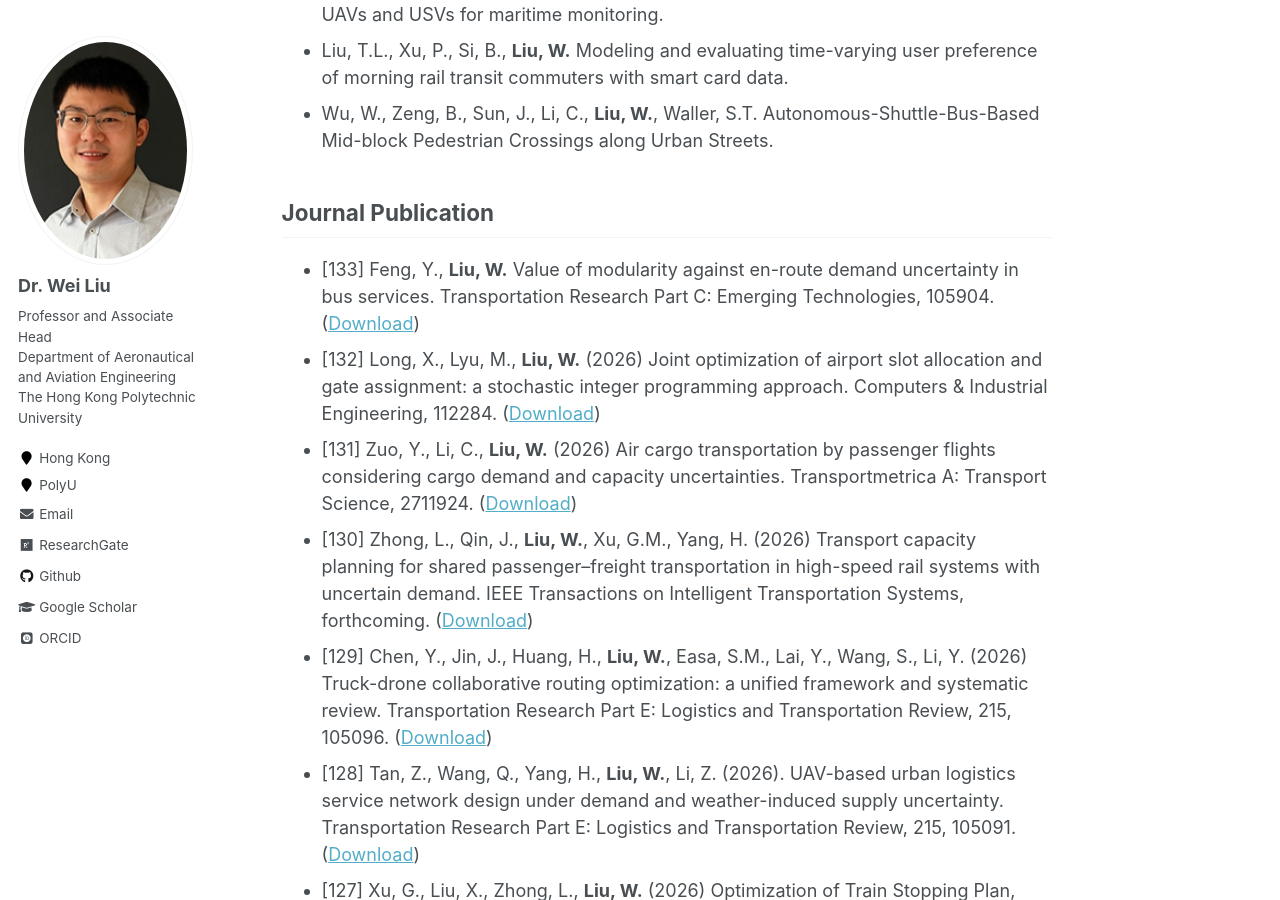
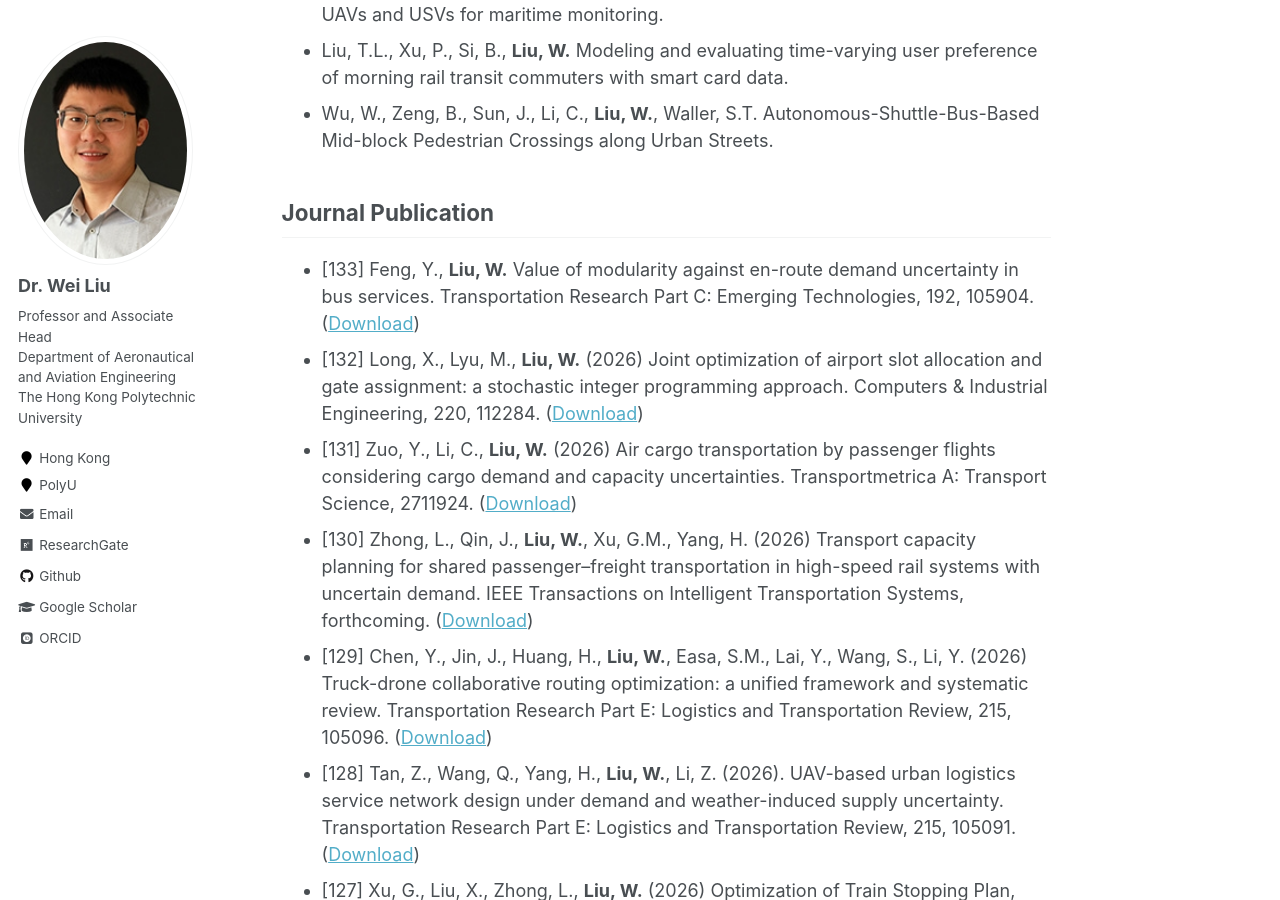
Before and after one commit to weiliu2016/weiliu2016.github.io, a Jekyll site: the page built from _pages/publications.md, in a window 1280 px wide and 900 px high, scrolled down 2685 px. Built offline with Jekyll 4.4.1, drawn with Linux system fonts in a browser that asks for light colours; some web fonts are replaced; formulas are drawn with MathJax 3; some of the changed text lies outside the part shown.

Commit message:
Update publications.md

```diff
--- a/_pages/publications.md
+++ b/_pages/publications.md
@@ -62,8 +62,8 @@ Selected Working Papers
 
 Journal Publication
 ----------
-* [133] Feng, Y., **Liu, W.** Value of modularity against en-route demand uncertainty in bus services. Transportation Research Part C: Emerging Technologies, 105904. ([Download](https://doi.org/10.1016/j.trc.2026.105904))
-* [132] Long, X., Lyu, M., **Liu, W.** (2026) Joint optimization of airport slot allocation and gate assignment: a stochastic integer programming approach. Computers & Industrial Engineering, 112284. ([Download](https://doi.org/10.1016/j.cie.2026.112284))
+* [133] Feng, Y., **Liu, W.** Value of modularity against en-route demand uncertainty in bus services. Transportation Research Part C: Emerging Technologies, 192, 105904. ([Download](https://doi.org/10.1016/j.trc.2026.105904))
+* [132] Long, X., Lyu, M., **Liu, W.** (2026) Joint optimization of airport slot allocation and gate assignment: a stochastic integer programming approach. Computers & Industrial Engineering, 220, 112284. ([Download](https://doi.org/10.1016/j.cie.2026.112284))
 * [131] Zuo, Y., Li, C., **Liu, W.** (2026) Air cargo transportation by passenger flights considering cargo demand and capacity uncertainties. Transportmetrica A: Transport Science, 2711924. ([Download](10.1080/23249935.2026.2711924))
 * [130] Zhong, L., Qin, J., **Liu, W.**, Xu, G.M., Yang, H. (2026) Transport capacity planning for shared passenger–freight transportation in high-speed rail systems with uncertain demand. IEEE Transactions on Intelligent Transportation Systems, forthcoming. ([Download](https://doi.org/10.1109/TITS.2026.3715878))
 * [129] Chen, Y., Jin, J., Huang, H., **Liu, W.**, Easa, S.M., Lai, Y., Wang, S., Li, Y. (2026) Truck-drone collaborative routing optimization: a unified framework and systematic review. Transportation Research Part E: Logistics and Transportation Review, 215, 105096. ([Download](https://doi.org/10.1016/j.tre.2026.105096))
```
Also changed, not shown: other parts of _pages/publications.md (+1 -1 lines).
